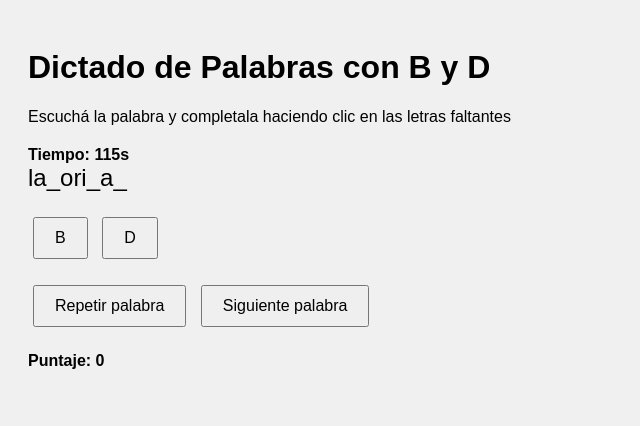
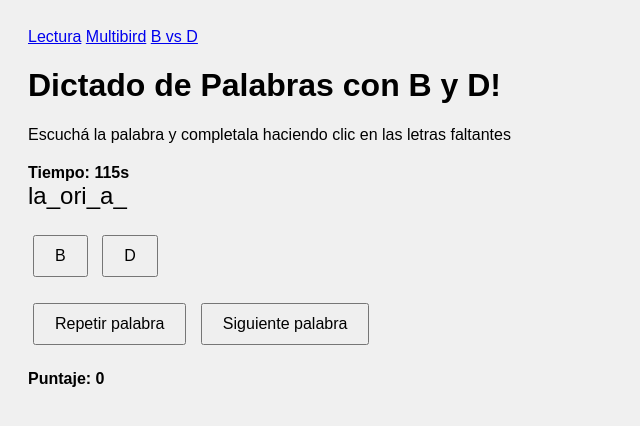
Before and after one commit to andreslforni-spec/B-vs-D, a plain HTML site: page index.html in a window 1280 px wide. Shown: the whole page, without its empty margins (0-640 px from the left). Drawn offline with Linux system fonts and the light colour scheme.

Commit message:
Update index.html

```diff
--- a/index.html
+++ b/index.html
@@ -35,7 +35,12 @@
   </style>
 </head>
 <body>
-  <h1>Dictado de Palabras con B y D</h1>
+  <nav>
+    <a href="https://andreslforni-spec.github.io/Lectura/">Lectura</a>
+    <a href="https://andreslforni-spec.github.io/MultBird/">Multibird</a>
+    <a href="https://andreslforni-spec.github.io/B-vs-D/">B vs D</a>
+  </nav>
+  <h1>Dictado de Palabras con B y D!</h1>
   <p>Escuchá la palabra y completala haciendo clic en las letras faltantes</p>
   <div id="timer">Tiempo: <span id="timeLeft">120</span>s</div>
   <div id="wordContainer"></div>
```
